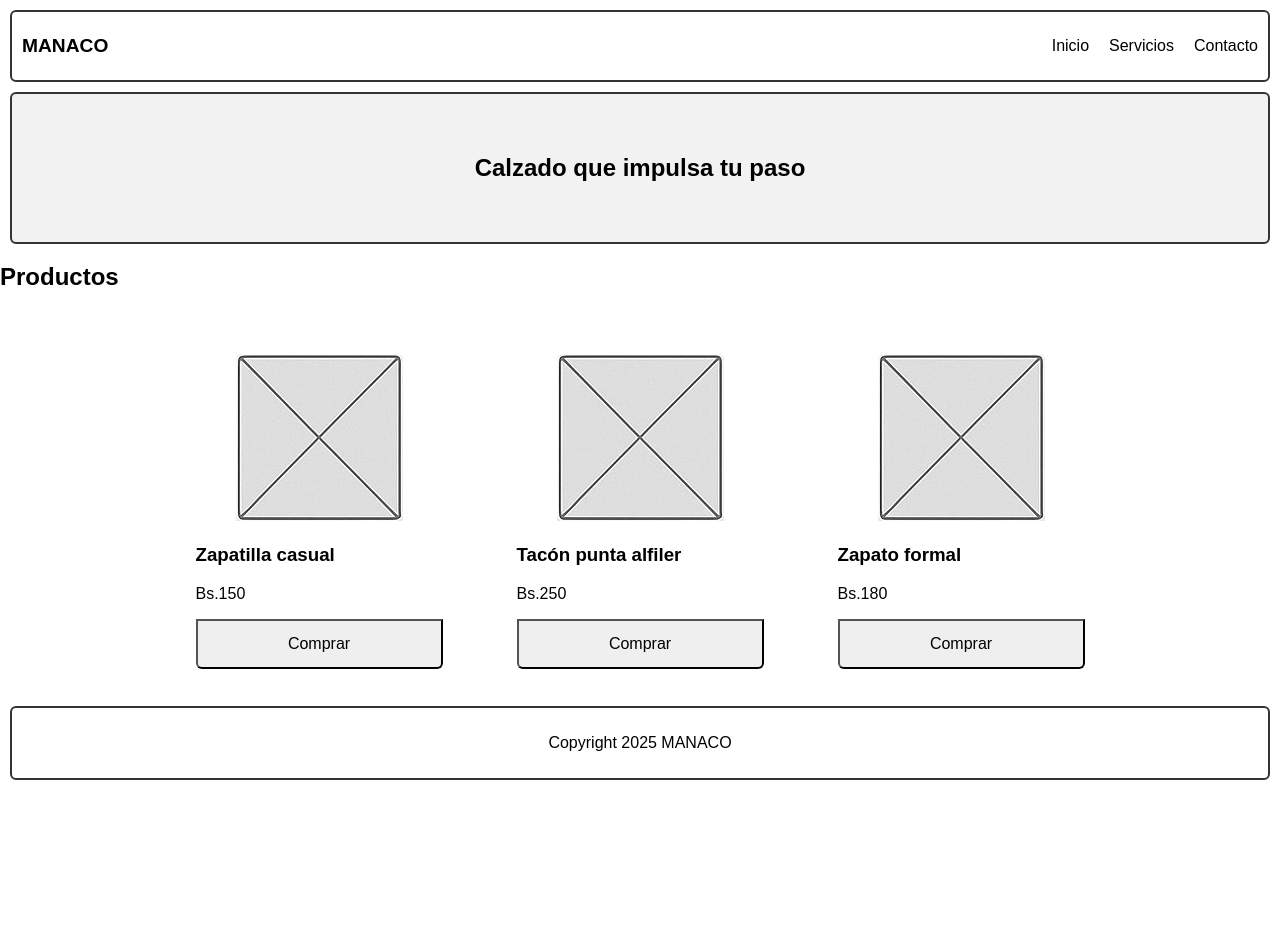
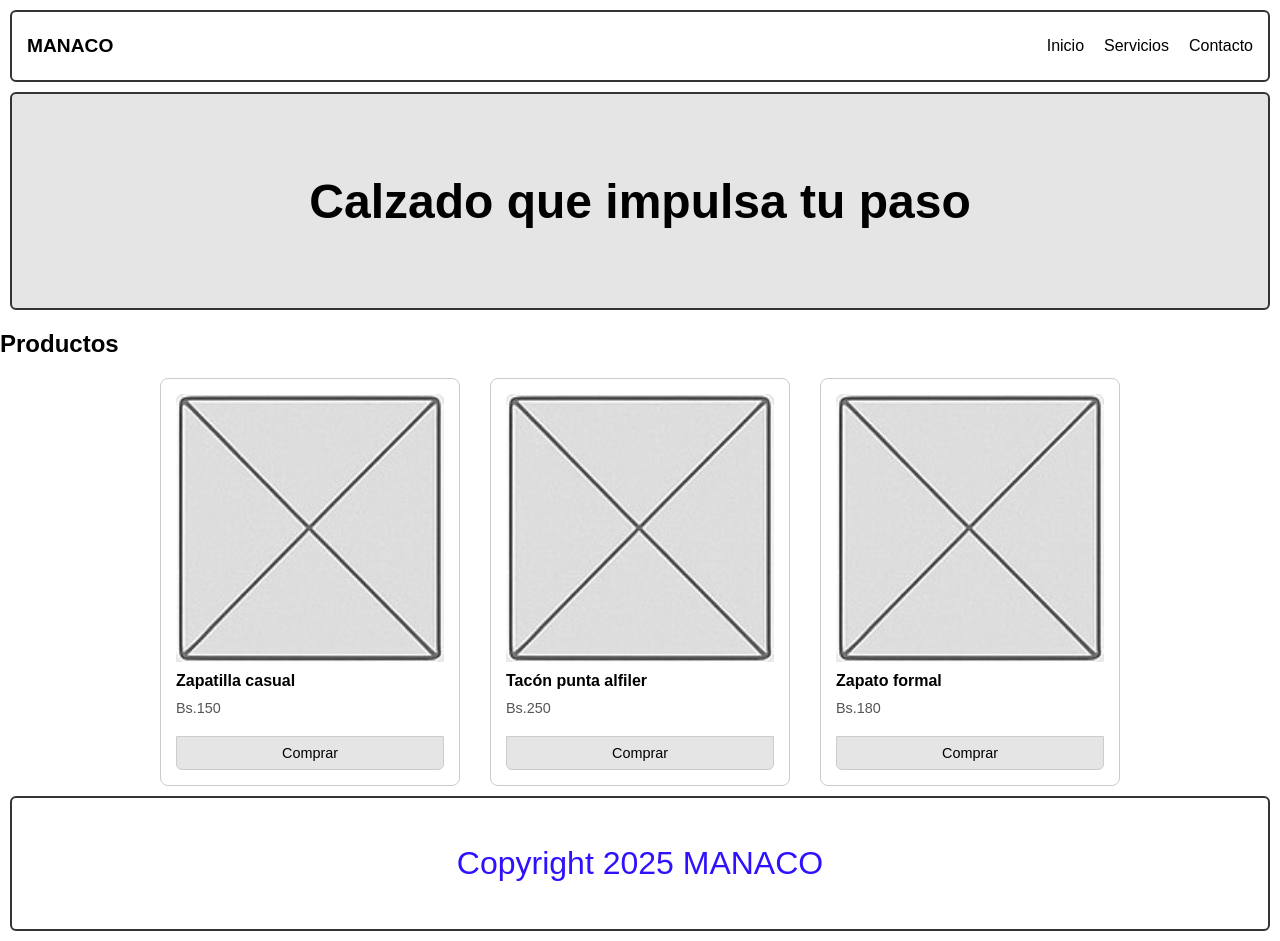
Before and after one commit to alita9202/primerexamen-alejandra-terceros, a plain HTML site: page index.html in a window 1280 px wide. Before the commit the page ends 800 px from the top, so only its background shows below. Drawn offline with Linux system fonts and the light colour scheme.

Commit message:
Actualizacion y mejoras

```diff
--- a/index.html
+++ b/index.html
@@ -39,9 +39,7 @@
       <ul>
         <li>
           <article>
-            <figure>
-              <img src="p1.jpg" alt="Zapatilla Modelo Rojo">
-            </figure>
+            <img src="p1.jpg" alt="Zapatilla Modelo Rojo">
             <h3>Zapatilla casual</h3>
             <p>Bs.150</p>
             <button>Comprar</button>
@@ -49,9 +47,7 @@
         </li>
         <li>
           <article>
-            <figure>
-              <img src="p2.jpg" alt="Tacón Modelo Negro">
-            </figure>
+            <img src="p2.jpg" alt="Tacón Modelo Negro">
             <h3>Tacón punta alfiler</h3>
             <p>Bs.250</p>
             <button>Comprar</button>
@@ -59,9 +55,7 @@
         </li>
         <li>
           <article>
-            <figure>
-              <img src="p3.jpg" alt="Zapato formal cuero café">
-            </figure>
+            <img src="p3.jpg" alt="Zapato formal cuero café">
             <h3>Zapato formal</h3>
             <p>Bs.180</p>
             <button>Comprar</button>
--- a/style.css
+++ b/style.css
@@ -1,17 +1,21 @@
-/* Estilos generales */
+/* ====== ESTILOS BASE (MÓVIL PRIMERO) ====== */
 body {
   font-family: Arial, sans-serif;
   margin: 0;
   padding: 0;
 }
 
+/* Header */
 header {
   display: flex;
   justify-content: space-between;
   align-items: center;
   background: rgb(255, 0, 0);
   padding: 10px 15px;
-  color: rgb(254, 254, 254);
+  color: white;
+  border: 2px solid #333;
+  margin: 10px;
+  border-radius: 6px;
 }
 
 header h1 {
@@ -21,19 +25,22 @@ header h1 {
 .nav-toggle {
   background: none;
   border: none;
-  color: rgb(255, 255, 255);
+  color: white;
   font-size: 1.8rem;
   cursor: pointer;
 }
+
 .nav-menu {
   display: none;
   list-style: none;
   margin: 0;
   padding: 0;
 }
+
 .nav-menu li {
   margin: 10px 0;
 }
+
 .nav-menu a {
   color: white;
   text-decoration: none;
@@ -44,6 +51,7 @@ header h1 {
   display: block;
 }
 
+/* Accesibilidad */
 .skip-link {
   position: absolute;
   top: -40px;
@@ -61,130 +69,151 @@ a:focus, button:focus {
   outline: 2px solid #0066cc;
   outline-offset: 2px;
 }
+
 /* Banner oculto en móvil */
-section#banner {
+#banner {
   display: none;
-}
-
-/* Productos en tarjetas */
-#productos ul {
-  list-style: none;
-  padding: 0;
-  margin: 0;
-}
-
-#productos li {
-  margin: 10px;
-}
-
-#productos article {
-  border: 2px solid #ffffff00;
-  border-radius: 8px;
-  padding: 15px;
-  text-align: center;
-  background: #fff;
-}
-
-/* Imagenes dentro de las cards */
-#productos img {
-  max-width: 100%;
-  height: auto;
-  border-radius: 8px;
-  border: 1px solid #ccc;
-}
-
-/* Botón más parecido a un esquema clásico */
-#productos button {
-  display: block;
-  width: 120px;
-  padding: 12px;
-  font-size: 1rem;
-  text-align: center;
-}
-
-#productos button:hover {
-  background: #004c99;
-}
-
-/* Footer azul en móvil */
-footer {
-  text-align: center;
-  color: blue;
-  padding: 15px;
-}
-
-@media (min-width: 600px) {
-  /* Banner visible en desktop */
-  section#banner {
-    display: block;
-    text-align: center;
-    padding: 40px;
-    background: #f2f2f2;
-  }
-
-  header {
-    background: white;
-    color: black;
-  }
-
-  .nav-toggle {
-    display: none;
-  }
-
-  .nav-menu {
-    display: flex;
-    gap: 20px;
-  }
-
-  .nav-menu a {
-    color: black;
-  }
-
-  /* Productos en 3 columnas */
-  #productos ul {
-    display: flex;
-    gap: 20px;
-    justify-content: center;
-  }
-
-  /* Layout horizontal en móvil */
-    #productos li {
-    display: flex;
-    align-items: center;
-    gap: 10px;
-    }
-
-    #productos article {
-    flex: 1;
-    text-align: left;
-    }
-
-    #productos img {
-    width: 100%;
-    height: auto;
-    border: none;
-    border-radius: 6px 6px 0 0;
-    }
-
-    /* Botón ancho debajo del contenido */
-    #productos button {
-    display: block;
-    width: 100%;
-    padding: 14px;
-    font-size: 1rem;
-    margin-top: 10px;
-    border-radius: 0 0 6px 6px;
-    }
-
-  /* Footer normal */
-  footer {
-    color: black;
-  }
-}
-/* Borde general para secciones principales */
-header, #banner, footer {
+  font-size: 2rem;
   border: 2px solid #333;
   margin: 10px;
   padding: 10px;
   border-radius: 6px;
 }
+
+/* Productos en móvil (versión esquema) */
+#productos ul {
+  list-style: none;
+  padding: 0;
+  margin: 0;
+  display: flex;
+  flex-direction: column;
+  gap: 12px;
+}
+
+#productos li {
+  margin: 0;
+}
+
+#productos article {
+  display: flex;
+  align-items: center;
+  justify-content: space-between;
+  background: #fff;
+  border: 1px solid #ccc;
+  border-radius: 8px;
+  padding: 10px;
+  gap: 10px;
+}
+
+/* Imagen a la izquierda */
+#productos img {
+  width: 80px;
+  height: auto;
+  border-radius: 6px;
+  border: 1px solid #ccc;
+}
+
+/* Texto en medio */
+#productos h3,
+#productos p {
+  margin: 0;
+
+}
+#productos h3 {
+  font-size: 1rem;
+}
+#productos p {
+  font-size: 0.9rem;
+  color: #555;
+}
+
+/* Botón a la derecha */
+#productos button {
+  width: auto;
+  padding: 8px 14px;
+  font-size: 0.9rem;
+  border-radius: 6px;
+  border: 1px solid #ccc;
+  background: #f5f5f5;
+  cursor: pointer;
+}
+#productos button:hover {
+  background: #006bd6;
+  color: white;
+}
+
+/* Footer móvil */
+footer {
+  text-align: center;
+  color: blue;
+  padding: 15px;
+  border: 2px solid #333;
+  margin: 10px;
+  border-radius: 6px;
+}
+
+/* ====== DESKTOP (>=600px) ====== */
+@media (min-width: 600px) {
+  /* Header */
+  header {
+    background: white;
+    color: black;
+  }
+  .nav-toggle {
+    display: none;
+  }
+  .nav-menu {
+    display: flex;
+    gap: 20px;
+  }
+  .nav-menu a {
+    color: black;
+  }
+
+  /* Banner visible */
+  #banner {
+    display: block;
+    text-align: center;
+    padding: 40px;
+    background: #e5e5e5;
+  }
+
+  /* Productos en 3 columnas */
+  #productos ul {
+    flex-direction: row;
+    flex-wrap: wrap;
+    gap: 30px; /* más espacio entre cards */
+    justify-content: center;
+  }
+
+  #productos li {
+    flex: 1 1 250px;
+    max-width: 300px;
+  }
+
+  #productos article {
+    flex-direction: column;
+    align-items: flex-start;
+    text-align: left;
+    padding: 15px;
+  }
+
+  #productos img {
+    width: 100%;
+    border-radius: 6px 6px 0 0;
+    border: none;
+  }
+
+  #productos button {
+    width: 100%;
+    margin-top: 10px;
+    border-radius: 0 0 6px 6px;
+    background: #e5e5e5;
+  }
+
+  /* Footer más destacado */
+  footer {
+    color: rgb(45, 17, 255);
+    font-size: 2rem;
+  }
+}
```
